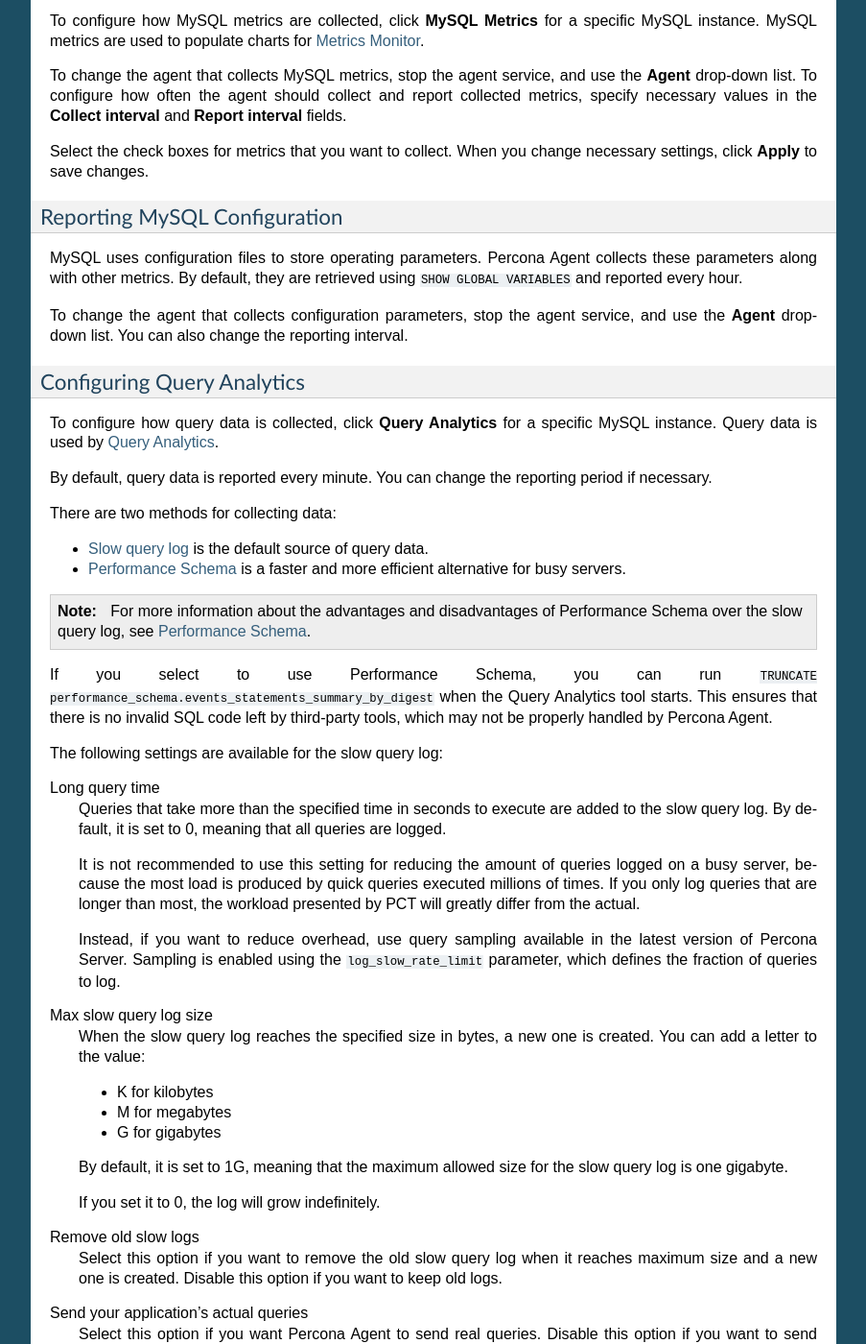
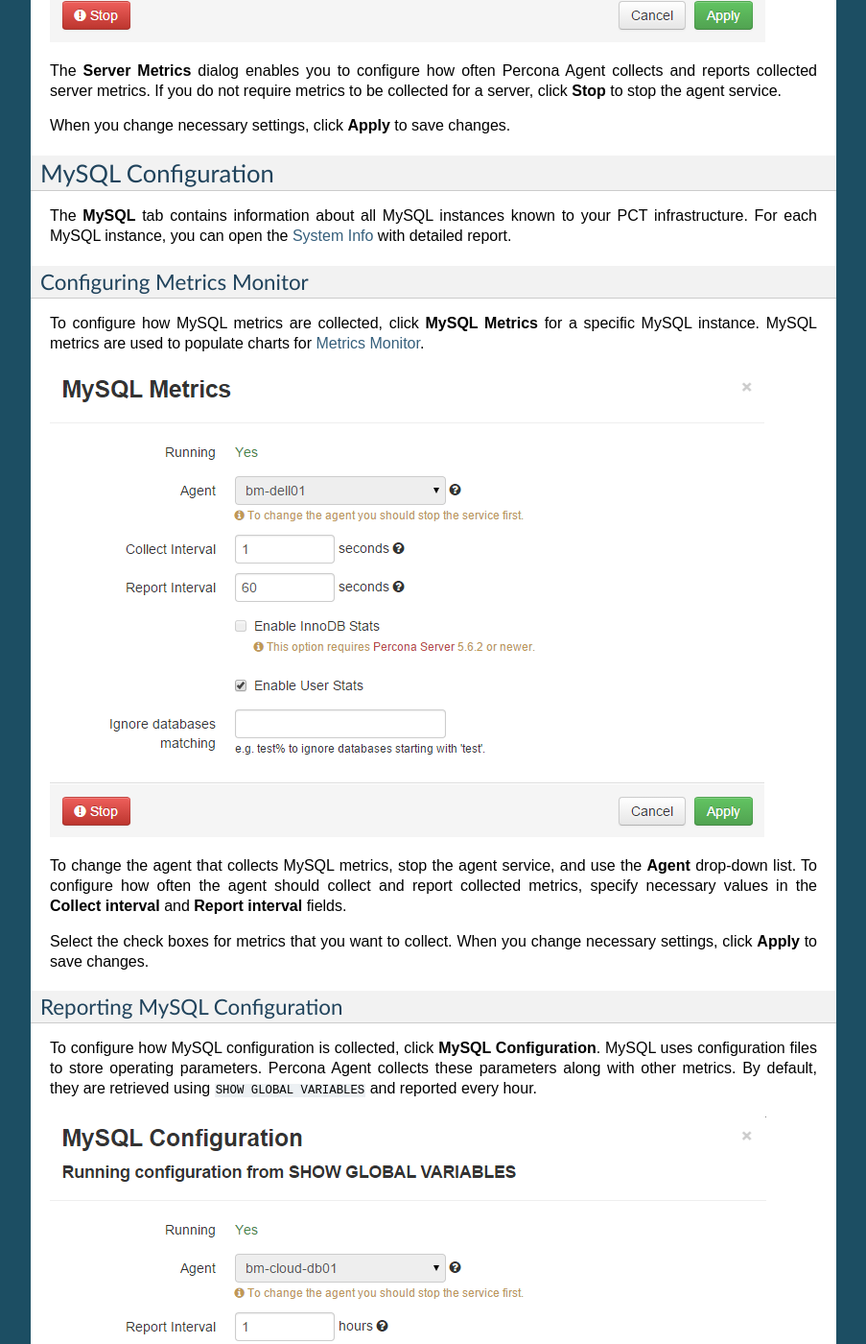
Before and after one commit to percona/cloud-tools, a Sphinx documentation site: the page built from doc/Configuration.rst, in a window 1280 px wide and 1400 px high, scrolled down 709 px. Shown: the whole window at 96% size, without its empty margins (198-1101 px from the left). Built offline with Sphinx 7.4.7, drawn with Linux system fonts in a browser that asks for light colours.

Commit message:
More screenshots

```diff
--- a/doc/Account.rst
+++ b/doc/Account.rst
@@ -20,7 +20,7 @@
 
 * *Percona Cloud Tools* account is registered as described in
   `Creating PCT Account`_.
-* `Percona Customer Portal <https://customers.percona.com>` account
+* `Percona Customer Portal <https://customers.percona.com>`_ account
   for current Percona customers.
 * *Google* account.
 
--- a/doc/Configuration.rst
+++ b/doc/Configuration.rst
@@ -23,6 +23,8 @@
 General server metrics include CPU, memory, disk,
 and other critical system readings that are not related to MySQL.
 
+.. image:: images/config-server.png
+
 The **Server Metrics** dialog enables you to configure
 how often Percona Agent collects and reports collected server metrics.
 If you do not require metrics to be collected for a server,
@@ -44,6 +46,8 @@
 click **MySQL Metrics** for a specific MySQL instance.
 MySQL metrics are used to populate charts for :term:`Metrics Monitor`.
 
+.. image:: images/config-mm.png
+
 To change the agent that collects MySQL metrics,
 stop the agent service, and use the **Agent** drop-down list.
 To configure how often the agent should collect and report collected metrics,
@@ -56,10 +60,14 @@
 Reporting MySQL Configuration
 *****************************
 
+To configure how MySQL configuration is collected,
+click **MySQL Configuration**.
 MySQL uses configuration files to store operating parameters.
 Percona Agent collects these parameters along with other metrics.
 By default, they are retrieved using ``SHOW GLOBAL VARIABLES``
 and reported every hour.
+
+.. image:: images/config-mconf.png
 
 To change the agent that collects configuration parameters,
 stop the agent service, and use the **Agent** drop-down list.
--- a/doc/QueryAnalytics.rst
+++ b/doc/QueryAnalytics.rst
@@ -24,7 +24,7 @@
 By default, the table lists ten queries with the highest load.
 Use the **Sort by** field in the toolbar to change how queries are sorted:
 
-.. figure:: images/sum_max.png
+.. figure:: images/qan-sortby-menu.png
 
 :SUM: Sort queries by load (this is the default)
 :MAX: Sort queries by maximum time they took to execute
@@ -173,6 +173,8 @@
 to set the status for the query and categorize it using tags.
 You can then filter queries according to the assigned status and tags.
 
+.. image:: images/qan-status-tag-filter.png
+
 At the bottom, you can add a comment for the query.
 This metadata is visible by all users in your organization,
 which enables flexible collaboration for reviewing and tuning query performance.
```
Also changed, not shown: other parts of doc/Configuration.rst (+8 -1 lines), doc/images/config-agent.png (added), doc/images/config-mconf.png (added), doc/images/config-mm.png (added), doc/images/config-qan.png (added), doc/images/config-reports.png (added), doc/images/config-server.png (added), doc/images/qan-sortby-menu.png (added), doc/images/qan-status-tag-filters.png (added).
